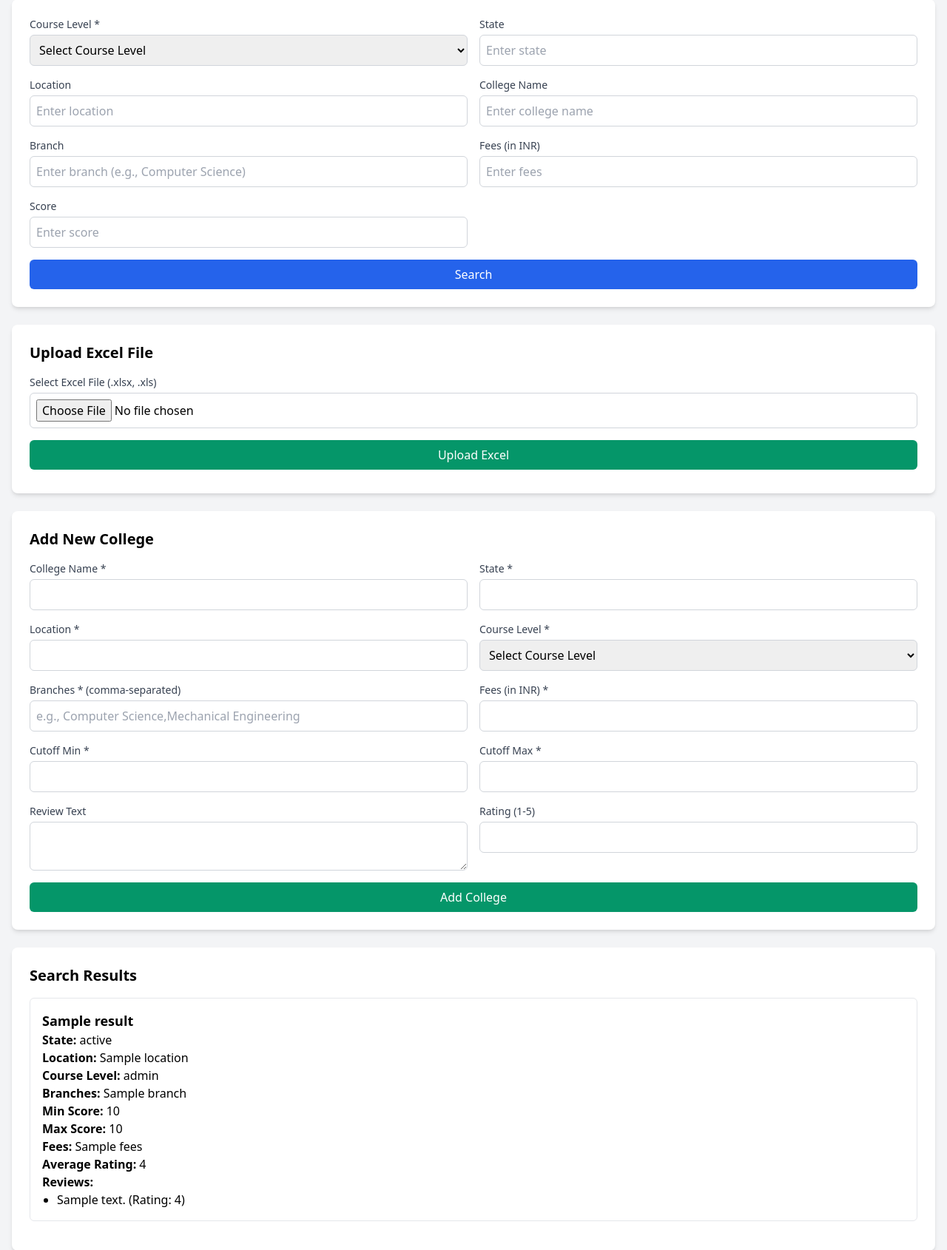
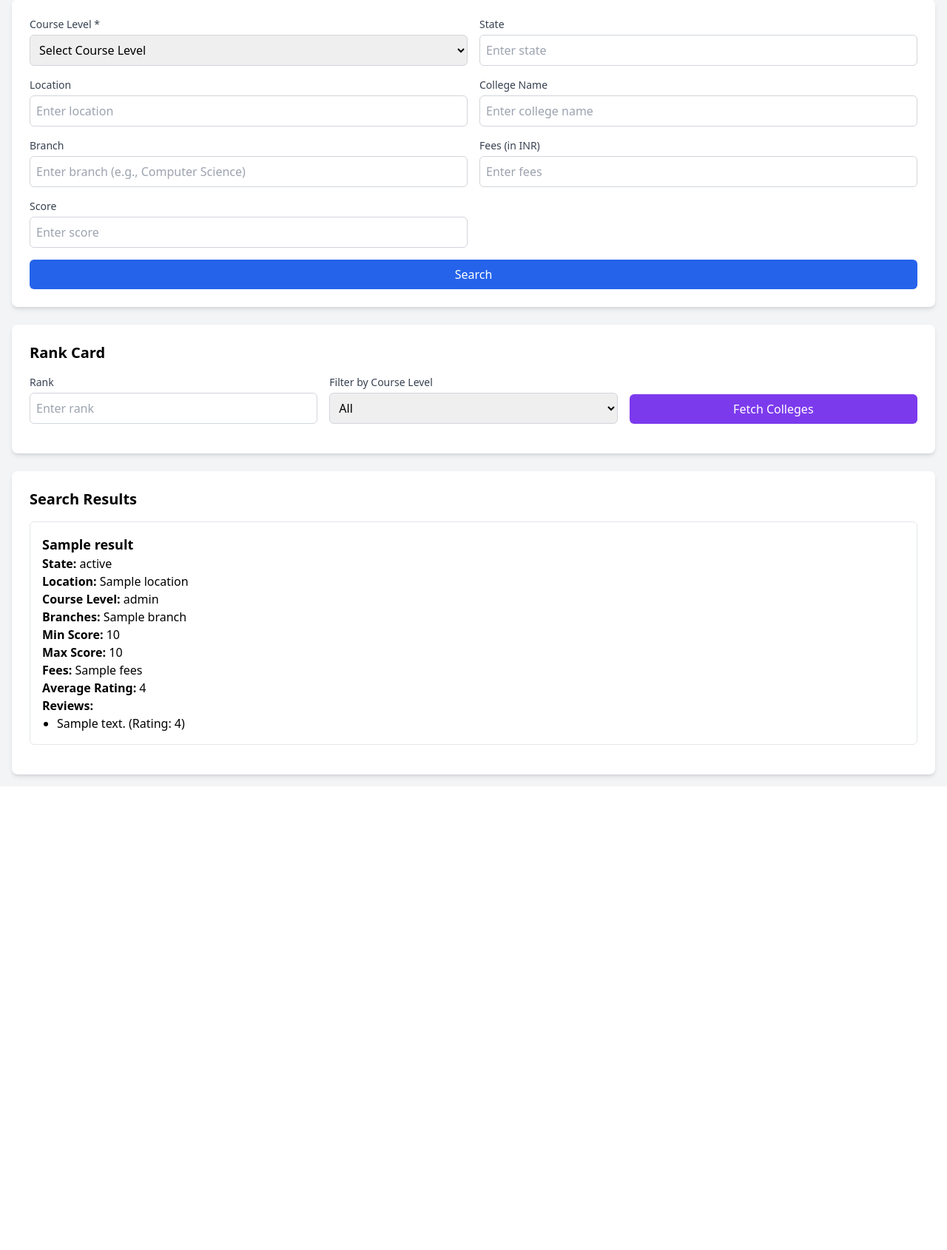
Before and after one commit to Biswal23/college-backend, a Flask app: template templates/index.html in a window 1280 px wide. Shown: the part 98-1788 px from the top of the page at 74% size. After the commit the page ends 1154 px from the top, so only its background shows below. Run offline with Flask 3, Linux system fonts and the light colour scheme; the template is opened without the code that fills it: most values are stand-ins (such as "Sample title", 1, 10 or a date in 2020); parts of the project's set-up code (start-up, migrations or seed data) failed here and were passed over.

Commit message:
Update index.html

```diff
--- a/templates/index.html
+++ b/templates/index.html
@@ -40,18 +40,18 @@
             color: green;
             font-size: 0.875rem;
         }
-        #results-table th, #results-table td {
+        #results-table th, #results-table td, #rank-table th, #rank-table td {
             border: 1px solid #e5e7eb;
             padding: 8px;
             text-align: left;
         }
-        #results-table th {
+        #results-table th, #rank-table th {
             background-color: #f3f4f6;
         }
-        #results-table tr:nth-child(even) {
+        #results-table tr:nth-child(even), #rank-table tr:nth-child(even) {
             background-color: #f9fafb;
         }
-        #results-table {
+        #results-table, #rank-table {
             width: 100%;
             border-collapse: collapse;
             margin-top: 1rem;
@@ -115,76 +115,29 @@
             </div>
         </form>
 
-        <!-- Excel Upload Form -->
+        <!-- Rank Card Section -->
         <div class="bg-white p-6 rounded-lg shadow-md mb-6">
-            <h2 class="text-xl font-semibold mb-4">Upload Excel File</h2>
-            <form id="excel-upload-form" enctype="multipart/form-data">
-                <div class="mb-4">
-                    <label for="excel_file" class="block text-sm font-medium text-gray-700">Select Excel File (.xlsx, .xls)</label>
-                    <input type="file" id="excel_file" name="file" accept=".xlsx,.xls" class="mt-1 block w-full p-2 border border-gray-300 rounded-md">
+            <h2 class="text-xl font-semibold mb-4">Rank Card</h2>
+            <div class="grid grid-cols-1 md:grid-cols-3 gap-4 mb-4">
+                <div>
+                    <label for="rank" class="block text-sm font-medium text-gray-700">Rank</label>
+                    <input type="number" id="rank" name="rank" class="mt-1 block w-full p-2 border border-gray-300 rounded-md" placeholder="Enter rank">
                 </div>
                 <div>
-                    <button type="submit" class="w-full bg-green-600 text-white p-2 rounded-md hover:bg-green-700">Upload Excel</button>
+                    <label for="course_filter" class="block text-sm font-medium text-gray-700">Filter by Course Level</label>
+                    <select id="course_filter" class="mt-1 block w-full p-2 border border-gray-300 rounded-md">
+                        <option value="">All</option>
+                        <option value="BTech">BTech</option>
+                        <option value="Diploma">Diploma</option>
+                        <option value="Degree">Degree</option>
+                    </select>
                 </div>
-            </form>
-            <p id="excel-upload-message" class="mt-2 text-center"></p>
-        </div>
-
-        <!-- Add College Form -->
-        <div class="bg-white p-6 rounded-lg shadow-md mb-6">
-            <h2 class="text-xl font-semibold mb-4">Add New College</h2>
-            <form method="POST" action="/add_college">
-                <div class="grid grid-cols-1 md:grid-cols-2 gap-4">
-                    <div>
-                        <label for="name" class="block text-sm font-medium text-gray-700">College Name *</label>
-                        <input type="text" id="name" name="name" class="mt-1 block w-full p-2 border border-gray-300 rounded-md" required>
-                    </div>
-                    <div>
-                        <label for="state" class="block text-sm font-medium text-gray-700">State *</label>
-                        <input type="text" id="add_state" name="state" class="mt-1 block w-full p-2 border border-gray-300 rounded-md" required>
-                    </div>
-                    <div>
-                        <label for="location" class="block text-sm font-medium text-gray-700">Location *</label>
-                        <input type="text" id="add_location" name="location" class="mt-1 block w-full p-2 border border-gray-300 rounded-md" required>
-                    </div>
-                    <div>
-                        <label for="course_level" class="block text-sm font-medium text-gray-700">Course Level *</label>
-                        <select id="add_course_level" name="course_level" class="mt-1 block w-full p-2 border border-gray-300 rounded-md" required>
-                            <option value="">Select Course Level</option>
-                            <option value="BTech">BTech</option>
-                            <option value="Diploma">Diploma</option>
-                            <option value="Degree">Degree</option>
-                        </select>
-                    </div>
-                    <div>
-                        <label for="branch" class="block text-sm font-medium text-gray-700">Branches * (comma-separated)</label>
-                        <input type="text" id="add_branch" name="branch" class="mt-1 block w-full p-2 border border-gray-300 rounded-md" required placeholder="e.g., Computer Science,Mechanical Engineering">
-                    </div>
-                    <div>
-                        <label for="fees" class="block text-sm font-medium text-gray-700">Fees (in INR) *</label>
-                        <input type="number" id="fees" name="fees" class="mt-1 block w-full p-2 border border-gray-300 rounded-md" required>
-                    </div>
-                    <div>
-                        <label for="cutoff_min" class="block text-sm font-medium text-gray-700">Cutoff Min *</label>
-                        <input type="number" id="cutoff_min" name="cutoff_min" class="mt-1 block w-full p-2 border border-gray-300 rounded-md" required>
-                    </div>
-                    <div>
-                        <label for="cutoff_max" class="block text-sm font-medium text-gray-700">Cutoff Max *</label>
-                        <input type="number" id="cutoff_max" name="cutoff_max" class="mt-1 block w-full p-2 border border-gray-300 rounded-md" required>
-                    </div>
-                    <div>
-                        <label for="review_text" class="block text-sm font-medium text-gray-700">Review Text</label>
-                        <textarea id="review_text" name="review_text" class="mt-1 block w-full p-2 border border-gray-300 rounded-md"></textarea>
-                    </div>
-                    <div>
-                        <label for="rating" class="block text-sm font-medium text-gray-700">Rating (1-5)</label>
-                        <input type="number" id="rating" name="rating" min="1" max="5" class="mt-1 block w-full p-2 border border-gray-300 rounded-md">
-                    </div>
+                <div class="flex items-end">
+                    <button id="fetch-rank-results" class="w-full bg-purple-600 text-white p-2 rounded-md hover:bg-purple-700">Fetch Colleges</button>
                 </div>
-                <div class="mt-4">
-                    <button type="submit" class="w-full bg-green-600 text-white p-2 rounded-md hover:bg-green-700">Add College</button>
-                </div>
-            </form>
+            </div>
+            <div id="rank-results"></div>
+            <p id="rank-error" class="error-message text-center mt-2"></p>
         </div>
 
         <!-- Results Section -->
@@ -355,7 +308,7 @@
                     $('#results').html(table);
                 } else {
                     results.forEach(r => {
-                        let reviewsHtml = r.reviews.length > 0
+                        let surfacesHtml = r.reviews.length > 0
                             ? '<p><strong>Reviews:</strong></p><ul class="list-disc pl-5">' +
                               r.reviews.map(review => `<li>${review.review_text} (Rating: ${review.rating})</li>`).join('') +
                               '</ul>'
@@ -382,39 +335,81 @@
             }
         });
 
-        // Excel Upload Form Submission
-        $('#excel-upload-form').on('submit', async (e) => {
-            e.preventDefault();
-            const formData = new FormData();
-            const fileInput = $('#excel_file')[0];
-            if (!fileInput.files.length) {
-                $('#excel-upload-message').removeClass('success-message').addClass('error-message').text('Please select an Excel file.');
+        // Rank Card Functionality
+        let rankResultsData = []; // Store fetched results for filtering
+
+        function renderRankTable(results) {
+            const rankResultsDiv = $('#rank-results');
+            rankResultsDiv.empty();
+
+            if (!results || results.length === 0) {
+                rankResultsDiv.html('<p class="text-center">No colleges found for this rank.</p>');
                 return;
             }
-            formData.append('file', fileInput.files[0]);
+
+            let table = `
+                <table id="rank-table">
+                    <thead>
+                        <tr>
+                            <th>Name</th>
+                            <th>State</th>
+                            <th>Location</th>
+                            <th>Course Level</th>
+                            <th>Branches</th>
+                            <th>Fees</th>
+                            <th>Rank</th>
+                        </tr>
+                    </thead>
+                    <tbody>
+            `;
+            results.forEach(r => {
+                table += `
+                    <tr>
+                        <td>${r.name}</td>
+                        <td>${r.state}</td>
+                        <td>${r.location}</td>
+                        <td>${r.course_level}</td>
+                        <td>${r.branch}</td>
+                        <td>${r.fees}</td>
+                        <td>${r.rank}</td>
+                    </tr>
+                `;
+            });
+            table += '</tbody></table>';
+            rankResultsDiv.html(table);
+        }
+
+        $('#fetch-rank-results').on('click', async () => {
+            const rank = $('#rank').val().trim();
+            const rankResultsDiv = $('#rank-results');
+            const rankErrorDiv = $('#rank-error');
+
+            rankResultsDiv.empty();
+            rankErrorDiv.empty();
+
+            if (!rank || isNaN(rank)) {
+                rankErrorDiv.text('Please enter a valid rank.');
+                return;
+            }
 
             try {
-                $('#excel-upload-message').text('Uploading...');
-                const response = await fetch('/api/upload_excel', {
-                    method: 'POST',
-                    body: formData
-                });
+                const response = await fetch(`/api/rank?rank=${encodeURIComponent(rank)}`);
                 const data = await response.json();
+                rankResultsData = data.results || [];
+                renderRankTable(rankResultsData);
+                $('#course_filter').val(''); // Reset filter
+            } catch (error) {
+                console.error('Error fetching rank results:', error);
+                rankErrorDiv.text('Error fetching colleges for this rank.');
+            }
+        });
 
-                if (response.ok) {
-                    $('#excel-upload-message').removeClass('error-message').addClass('success-message').text(
-                        `✅ Excel file processed: ${data.data.summary.inserted_colleges} colleges inserted, ` +
-                        `${data.data.summary.updated_colleges} colleges updated, ` +
-                        `${data.data.summary.inserted_reviews} reviews inserted.`
-                    );
-                    $('#excel_file').val(''); // Reset file input
-                } else {
-                    $('#excel-upload-message').removeClass('success-message').addClass('error-message').text(data.error || 'Error processing Excel file.');
-                }
-            } catch (error) {
-                console.error('Error uploading Excel file:', error);
-                $('#excel-upload-message').removeClass('success-message').addClass('error-message').text('Error uploading Excel file.');
-            }
+        $('#course_filter').on('change', () => {
+            const selectedCourse = $('#course_filter').val();
+            const filteredResults = selectedCourse
+                ? rankResultsData.filter(r => r.course_level === selectedCourse)
+                : rankResultsData;
+            renderRankTable(filteredResults);
         });
     </script>
 </body>
```
